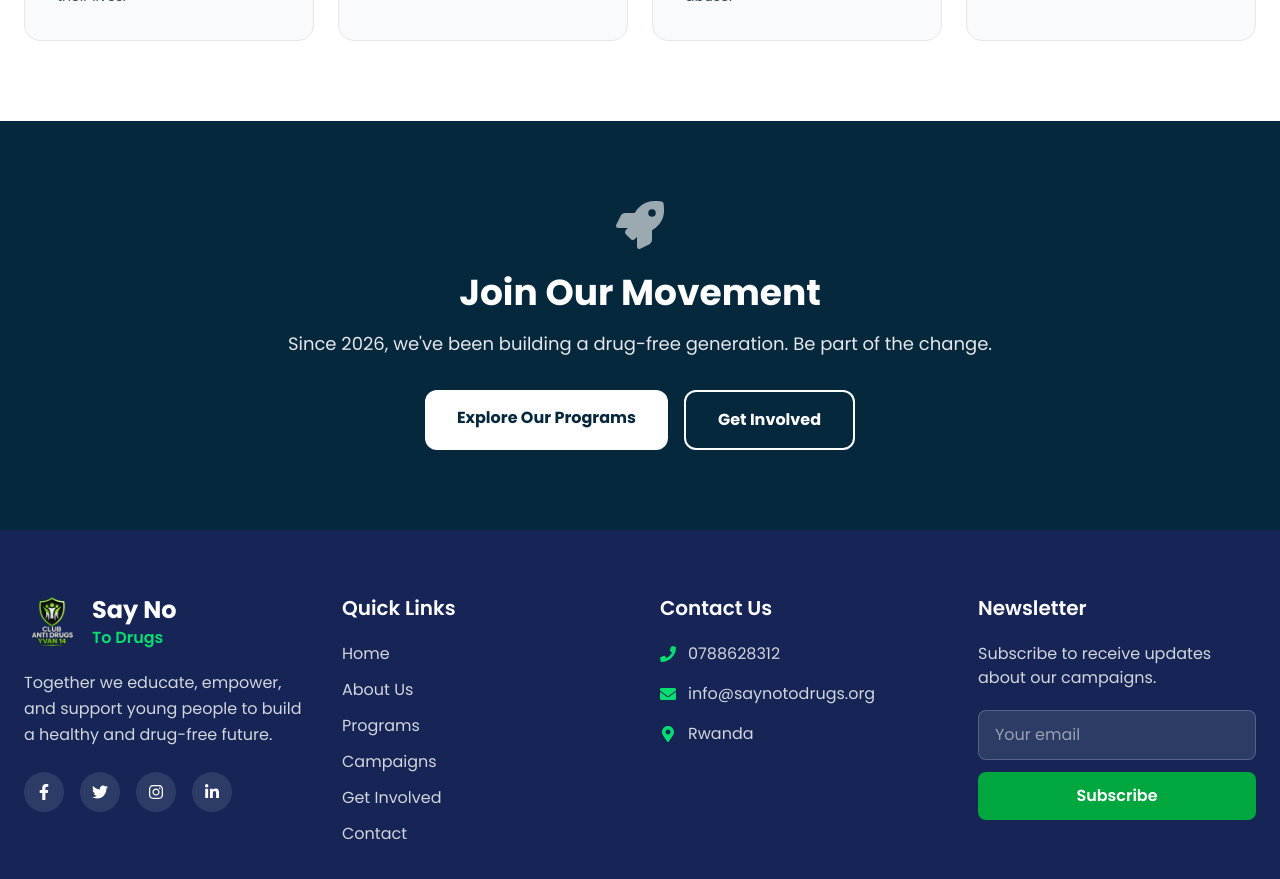
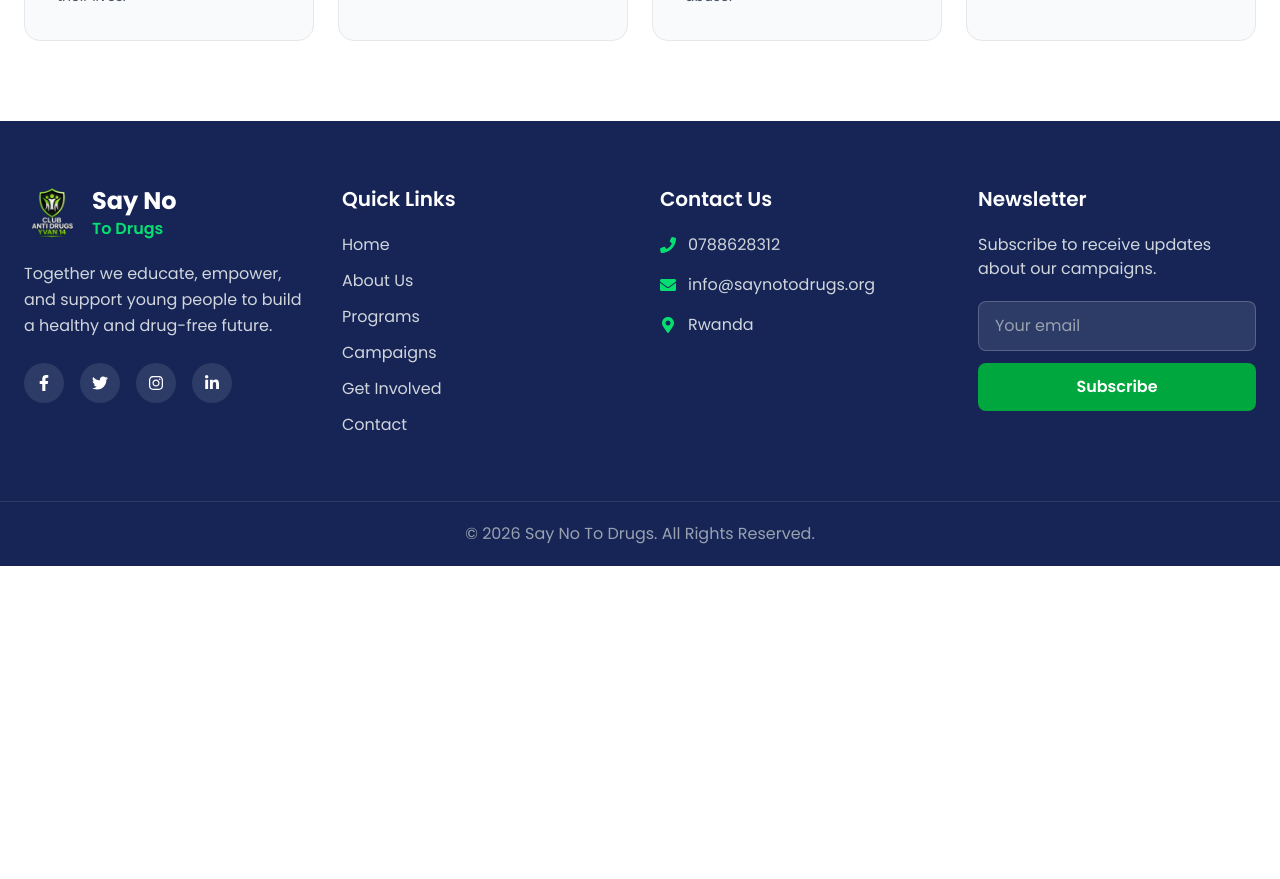
Before and after one commit to IsingizweBonheur/say-no, a React (Vite) app in the folder frontend/: page / in a window 1280 px wide. Shown: the part 4360-5239 px from the top of the page. After the commit the page ends 4926 px from the top, so only its background shows below. Built offline with nearby package versions, Linux system fonts and the light colour scheme.

Commit message:
Remove call to action section from vision page
Removed the call to action section from the vision page.

```diff
--- a/frontend/src/pages/vision.jsx
+++ b/frontend/src/pages/vision.jsx
@@ -218,37 +218,6 @@ export default function Vision() {
         </div>
       </section>
 
-      {/* CALL TO ACTION */}
-      <section className="py-20 px-6 bg-[#06283D]">
-        <motion.div
-          initial={{ opacity: 0, y: 20 }}
-          whileInView={{ opacity: 1, y: 0 }}
-          transition={{ duration: 0.6 }}
-          viewport={{ once: true }}
-          className="max-w-4xl mx-auto text-center text-white"
-        >
-          <FaRocket className="text-5xl mx-auto mb-6 text-white/60" />
-          <h2 className="text-3xl md:text-4xl font-bold mb-4">Join Our Movement</h2>
-          <p className="text-gray-200 text-lg mb-8 leading-relaxed">
-            Since 2026, we've been building a drug-free generation. Be part of the change.
-          </p>
-          <div className="flex flex-wrap gap-4 justify-center">
-            <a
-              href="/programs"
-              className="bg-white text-[#06283D] px-8 py-4 rounded-xl font-bold hover:bg-gray-100 transition-colors duration-300"
-            >
-              Explore Our Programs
-            </a>
-            <a
-              href="/get-involved"
-              className="border-2 border-white text-white px-8 py-4 rounded-xl font-bold hover:bg-white hover:text-[#06283D] transition-colors duration-300"
-            >
-              Get Involved
-            </a>
-          </div>
-        </motion.div>
-      </section>
-
     </div>
   );
 }
```
